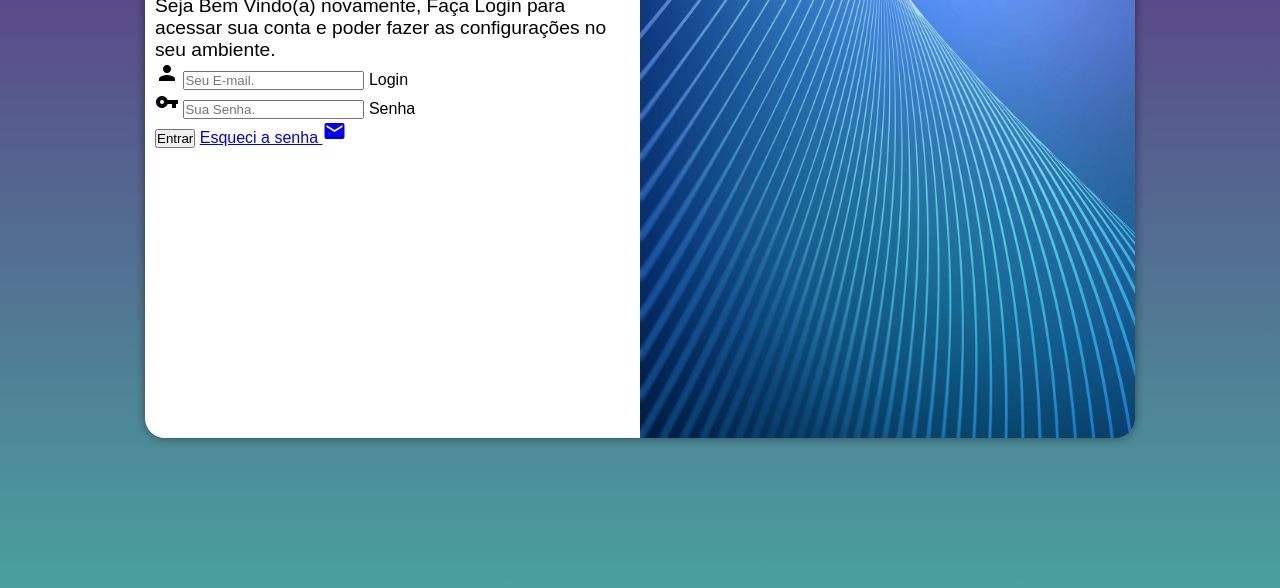
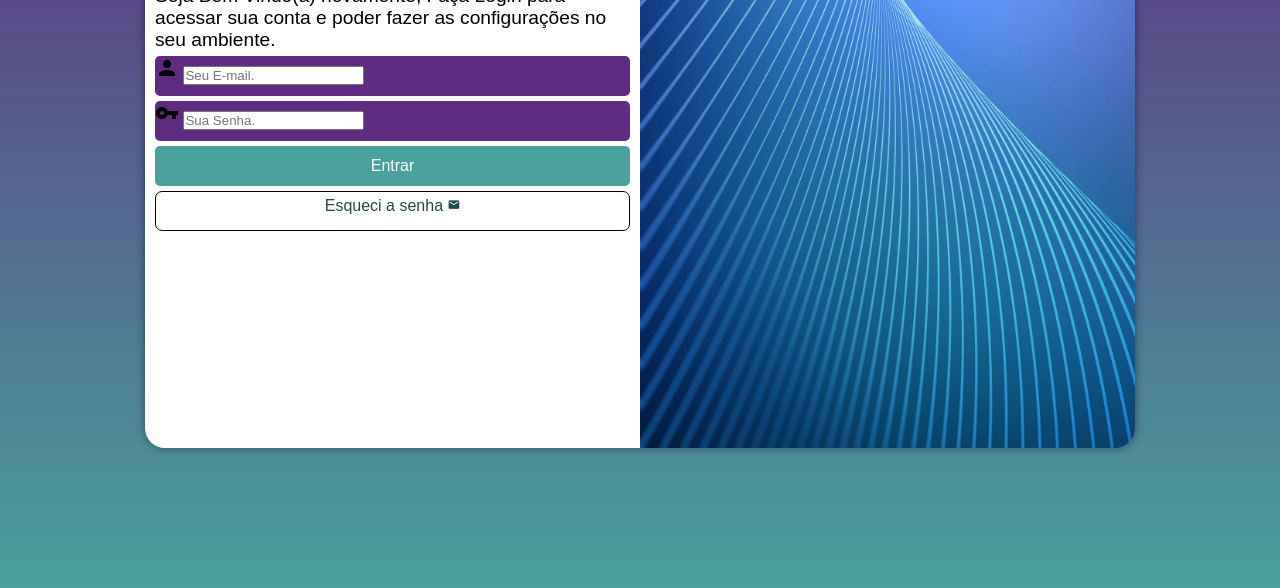
Before and after one commit to AugustoWinkler/ProjetoLogin, a plain HTML site: page index.html in a window 1280 px wide. Shown: the part 212-800 px from the top of the page. Drawn offline with Linux system fonts and the light colour scheme.

Commit message:
formstyle

```diff
--- a/estilos/style.css
+++ b/estilos/style.css
@@ -26,8 +26,8 @@ section#login{
     left: 50%;
     transform: translate(-50% , -50%);
     background-color: white;
-    width: 250px;
-    height: 500px;
+    width: 300px;
+    height: 520px;
     border-radius: 20px;
     overflow: hidden;
     box-shadow: 0px 0px 10px rgba(0, 0, 0, 0.450);
@@ -58,3 +58,58 @@ div#formulario > h1{
 div#formulario > p{
     font-size: 0.8em;
 }
+
+div.campo > label{
+    display: none;
+
+}
+
+form>div.campo{
+    background-color: #5f2c82;
+    width: 100%;
+    display: block;
+    height: 40px;
+    border-radius: 5px;
+    margin: 5px 0px;
+}
+
+form > input[type=submit]{
+    display: block;
+    font-size: 1em;
+    width: 100%;
+    height: 40px;
+    background-color: #49a09d;
+    color: white;
+    border: none;
+    border-radius: 5px;
+    cursor: pointer;
+
+}
+form > input[type=submit]:hover{
+    background-color: #357371;
+
+}
+
+form > a.botao{
+    display: block;
+    text-align: center;
+    font-size: 1em;
+    width: 100%;
+    height: 40px;
+    padding-top: 5px;
+    margin-top: 5px;
+    background-color: white;
+    border-radius: 7px;
+    border: 1px solid black;
+    text-decoration: none;
+    color: #234a48;
+}
+
+form > a.botao > span {
+    font-size: 0.8em;
+
+}
+form > a.botao:hover {
+    background-color: #49a09d;
+
+}
--- a/index.html
+++ b/index.html
@@ -38,7 +38,7 @@
 
                     </div>
                     <input type="submit" value="Entrar">
-                    <a href="esqueci.html">Esqueci a senha
+                    <a href="esqueci.html" class="botao">Esqueci a senha
                         <span class="material-icons">
                             mail
                             </span>
```
